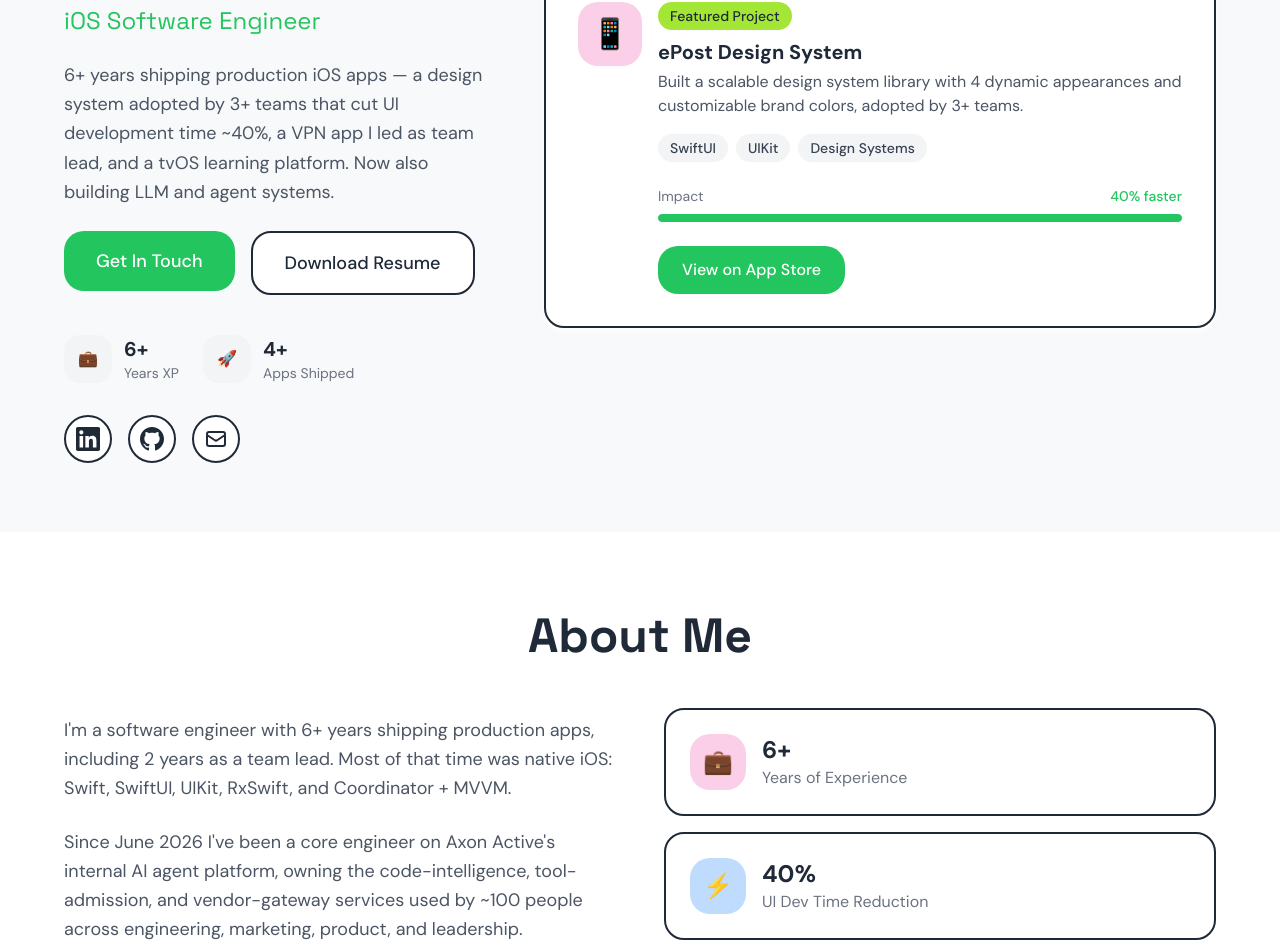
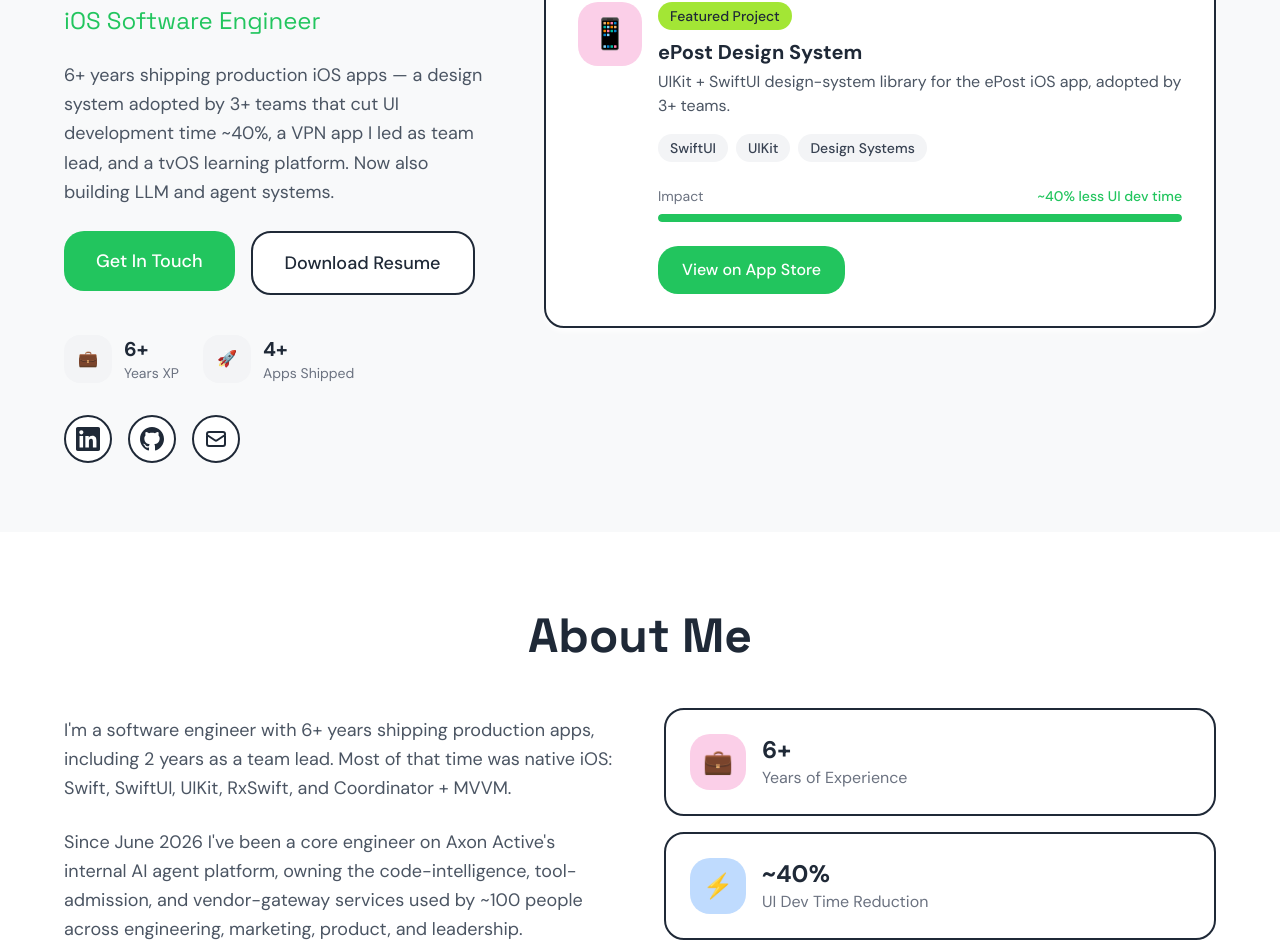
Before and after one commit to phuongddx/portfolio-next, a Next.js app: page / in a window 1280 px wide. Shown: the part 268-1220 px from the top of the page. Built offline with nearby package versions, Linux system fonts and the light colour scheme.

Commit message:
fix(ui): address final review — featured card copy, skill maps, og image

```diff
--- a/components/sections/about-section.tsx
+++ b/components/sections/about-section.tsx
@@ -15,7 +15,7 @@ const stats = [
     color: pastelColors[0],
   },
   {
-    value: "40%",
+    value: "~40%",
     label: "UI Dev Time Reduction",
     icon: "⚡",
     color: pastelColors[1],
--- a/components/sections/ai-projects-section.tsx
+++ b/components/sections/ai-projects-section.tsx
@@ -32,7 +32,7 @@ function ProjectCard({
   return (
     <ScrollReveal delay={index * 0.1}>
       <Card hover={false} className="flex flex-col h-full">
-        {/* Title row with GitHub link */}
+        {/* Title row with optional GitHub link */}
         <div className="flex items-start justify-between mb-3">
           <h3 className="font-heading font-bold text-xl text-gray-800">
             {project.title}
@@ -80,7 +80,7 @@ function ProjectCard({
           ))}
         </ul>
 
-        {/* View on GitHub button */}
+        {/* Primary link button (GitHub or App Store) */}
         <a
           href={href}
           target="_blank"
--- a/components/sections/ai-skills-section.tsx
+++ b/components/sections/ai-skills-section.tsx
@@ -6,12 +6,13 @@ import { aiSkillCategories } from "@/components/data/ai-resume-data";
 
 // Category colors — used as skill bar fill color
 const categoryColors: Record<string, string> = {
-  "AI Tools": "#8b5cf6",
-  Languages: "#3b82f6",
-  Backend: "#f97316",
-  Frontend: "#22c55e",
-  DevOps: "#ec4899",
-  Architecture: "#eab308",
+  "ai-platform": "#8b5cf6",
+  languages: "#3b82f6",
+  backend: "#f97316",
+  cloud: "#ec4899",
+  mobile: "#22c55e",
+  security: "#ef4444",
+  quality: "#eab308",
 };
 
 export function AISkillsSection() {
@@ -39,7 +40,7 @@ export function AISkillsSection() {
                       name={skill.name}
                       level={skill.level}
                       index={index}
-                      color={categoryColors[category.title] ?? "#6b7280"}
+                      color={categoryColors[category.id] ?? "#6b7280"}
                     />
                   ))}
                 </div>
--- a/components/sections/hero-section.tsx
+++ b/components/sections/hero-section.tsx
@@ -147,9 +147,8 @@ export function HeroSection() {
                     ePost Design System
                   </h3>
                   <p className="text-gray-600 mt-1">
-                    Built a scalable design system library with 4 dynamic
-                    appearances and customizable brand colors, adopted by 3+
-                    teams.
+                    UIKit + SwiftUI design-system library for the ePost iOS
+                    app, adopted by 3+ teams.
                   </p>
 
                   {/* Tech Stack */}
@@ -170,7 +169,7 @@ export function HeroSection() {
                     <div className="flex justify-between text-sm mb-2">
                       <span className="text-gray-500">Impact</span>
                       <span className="text-green-500 font-medium">
-                        40% faster
+                        ~40% less UI dev time
                       </span>
                     </div>
                     <div className="h-2 bg-gray-200 rounded-full overflow-hidden">
--- a/components/sections/skills-section.tsx
+++ b/components/sections/skills-section.tsx
@@ -18,8 +18,9 @@ const categoryIcons: Record<string, string> = {
   languages: "💻",
   frameworks: "🔧",
   tools: "🛠️",
+  services: "☁️",
   architecture: "🏗️",
-  "ai-assisted": "🤖",
+  "ai-platform": "🤖",
   expertise: "⭐",
 };
 
--- a/src/app/layout.tsx
+++ b/src/app/layout.tsx
@@ -51,14 +51,12 @@ export const metadata: Metadata = {
     description:
       "Software engineer with 6+ years shipping production apps, including 2 years as a team lead, now building LLM, retrieval, and agent systems.",
     siteName: "Doan Duy Phuong — Software Engineer",
-    images: [{ url: "/opengraph-image.png", width: 1200, height: 630, alt: "Doan Duy Phuong — Software Engineer (iOS → AI Platform)" }],
   },
   twitter: {
     card: "summary_large_image",
     title: "Software Engineer (iOS → AI Platform) | Doan Duy Phuong",
     description:
       "Software engineer with 6+ years shipping production apps, now building LLM, retrieval, and agent systems.",
-    images: ["/opengraph-image.png"],
   },
   robots: {
     index: true,
--- a/src/app/opengraph-image.tsx
+++ b/src/app/opengraph-image.tsx
@@ -41,7 +41,7 @@ export default function OgImage() {
             background: "#a3e635",
             borderRadius: "999px",
             padding: "8px 20px",
-            width: "fit-content",
+            alignSelf: "flex-start",
             marginBottom: "32px",
             fontSize: "20px",
             fontWeight: 600,
```
